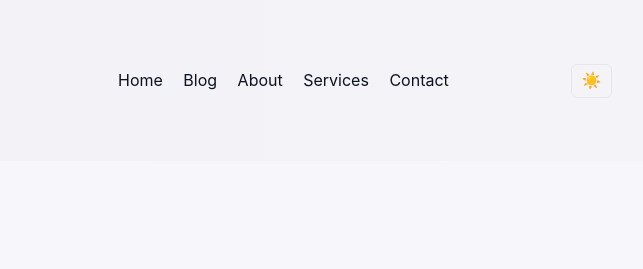
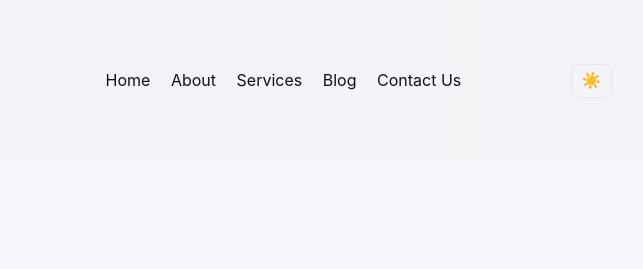
Before and after one commit to ckenst/badsoftware, a plain HTML site: page docs/about.html in a window 1280 px wide. Shown: the top 269 px of the page, 446-1089 px from the left. Drawn offline with Linux system fonts and the light colour scheme.

Commit message:
Reorder navigation and rename Contact Us
Co-authored-by: Copilot <223556219+Copilot@users.noreply.github.com>

```diff
--- a/docs/about.html
+++ b/docs/about.html
@@ -14,10 +14,10 @@
       <h1 class="logo"><a href="/index.html" aria-label="The Bad Software Company home"><img class="logo-light" src="/assets/light-logo.png" alt="The Bad Software Company"><img class="logo-dark" src="/assets/dark-logo.png" alt="The Bad Software Company"></a></h1>
       <nav>
         <a href="/index.html">Home</a>
-        <a href="/blog/index.html">Blog</a>
         <a href="/about.html">About</a>
         <a href="/services.html">Services</a>
-        <a href="/contact.html">Contact</a>
+        <a href="/blog/index.html">Blog</a>
+        <a href="/contact.html">Contact Us</a>
       </nav>
       <button id="theme-toggle" class="theme-toggle" aria-pressed="false" aria-label="Toggle theme">🌙</button>
     </div>
```
Also changed, not shown: docs/blog/hello-world.html (+2 -2 lines), docs/blog/index.html (+2 -2 lines), docs/contact.html (+2 -2 lines), docs/index.html (+2 -2 lines), docs/services.html (+2 -2 lines).
